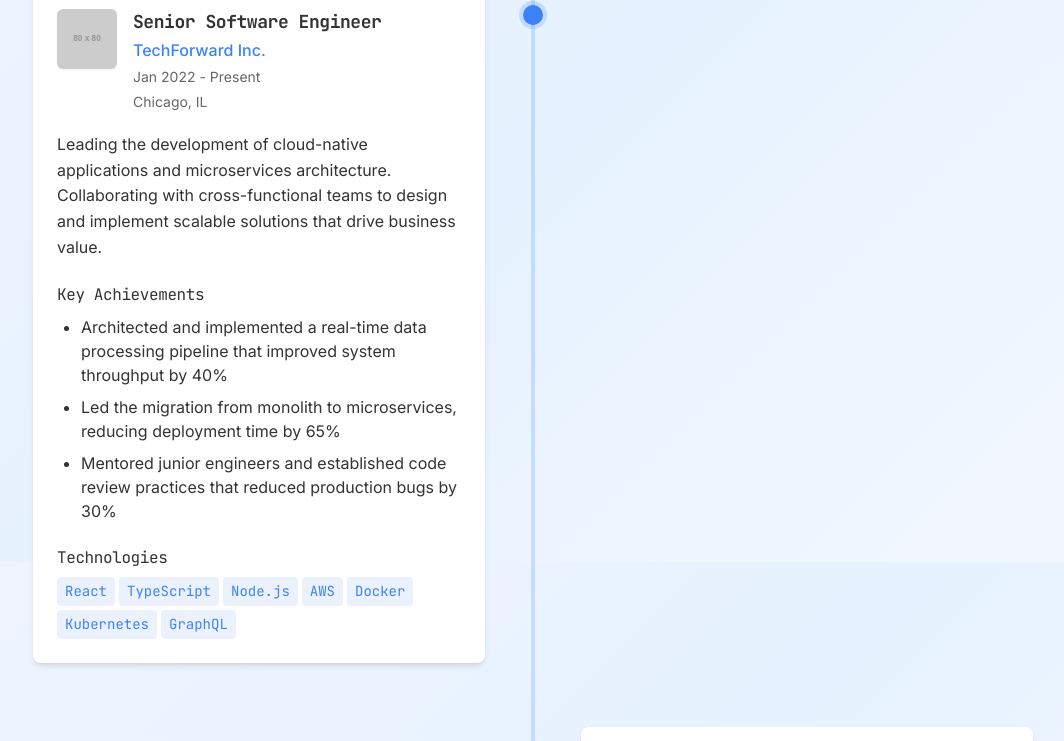
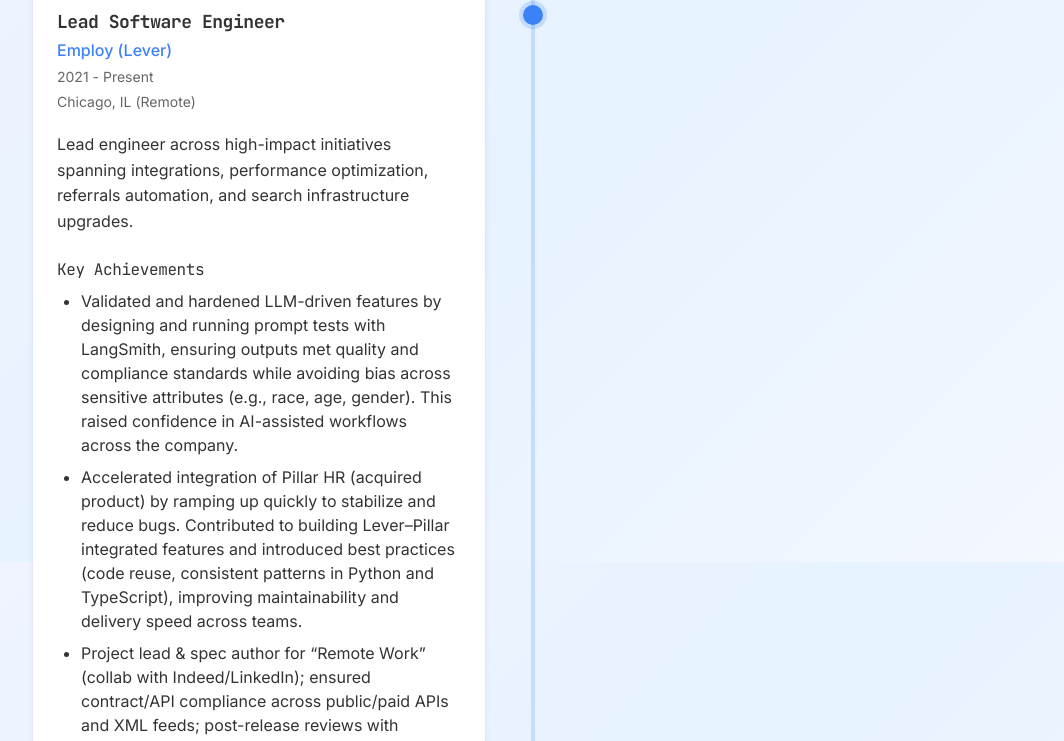
Before and after one commit to cjairm/cjairm.github.io, a React (Vite) app in the folder code/: page / in a window 1280 px wide. Shown: the part 1838-2579 px from the top of the page, without its empty margins (107-1171 px from the left). Built offline with nearby package versions, Linux system fonts and the light colour scheme.

Commit message:
Fix experience data

```diff
--- a/code/src/components/Experience/Experience.tsx
+++ b/code/src/components/Experience/Experience.tsx
@@ -1,86 +1,7 @@
-import React from 'react';
-import styles from './Experience.module.scss';
-
-// Define experience data directly in the component file
-interface ExperienceItem {
-  id: string;
-  company: string;
-  companyLogo?: string;
-  position: string;
-  location: string;
-  startDate: string; // Format: "MMM YYYY"
-  endDate: string | "Present";
-  description: string;
-  achievements: string[];
-  technologies: string[];
-}
-
-const experienceData: ExperienceItem[] = [
-  {
-    id: "exp-1",
-    company: "TechForward Inc.",
-    companyLogo: "https://via.placeholder.com/80",
-    position: "Senior Software Engineer",
-    location: "Chicago, IL",
-    startDate: "Jan 2022",
-    endDate: "Present",
-    description: "Leading the development of cloud-native applications and microservices architecture. Collaborating with cross-functional teams to design and implement scalable solutions that drive business value.",
-    achievements: [
-      "Architected and implemented a real-time data processing pipeline that improved system throughput by 40%",
-      "Led the migration from monolith to microservices, reducing deployment time by 65%",
-      "Mentored junior engineers and established code review practices that reduced production bugs by 30%"
-    ],
-    technologies: ["React", "TypeScript", "Node.js", "AWS", "Docker", "Kubernetes", "GraphQL"]
-  },
-  {
-    id: "exp-2",
-    company: "InnovateSoft Solutions",
-    companyLogo: "https://via.placeholder.com/80",
-    position: "Full Stack Developer",
-    location: "San Francisco, CA (Remote)",
-    startDate: "Mar 2020",
-    endDate: "Dec 2021",
-    description: "Developed and maintained full-stack web applications for enterprise clients. Implemented responsive UIs and RESTful APIs to support business operations and customer-facing products.",
-    achievements: [
-      "Built a customer portal that increased self-service resolution by 45%",
-      "Optimized database queries that reduced page load times by 60%",
-      "Implemented CI/CD pipeline that streamlined deployment processes"
-    ],
-    technologies: ["React", "Redux", "Node.js", "Express", "MongoDB", "Jest", "GitHub Actions"]
-  },
-  {
-    id: "exp-3",
-    company: "DataViz Technologies",
-    companyLogo: "https://via.placeholder.com/80",
-    position: "Frontend Developer",
-    location: "Austin, TX",
-    startDate: "Jun 2018",
-    endDate: "Feb 2020",
-    description: "Created interactive data visualization dashboards for financial services clients. Worked closely with UX designers and backend engineers to deliver intuitive interfaces for complex data analysis.",
-    achievements: [
-      "Developed interactive charts that increased user engagement by 35%",
-      "Reduced bundle size by 45% through code splitting and lazy loading",
-      "Implemented accessibility features that ensured WCAG 2.1 AA compliance"
-    ],
-    technologies: ["JavaScript", "D3.js", "Vue.js", "CSS3/SCSS", "Webpack", "Jest"]
-  },
-  {
-    id: "exp-4",
-    company: "WebStart Studio",
-    companyLogo: "https://via.placeholder.com/80",
-    position: "Junior Web Developer",
-    location: "Chicago, IL",
-    startDate: "Aug 2016",
-    endDate: "May 2018",
-    description: "Designed and developed responsive websites for small to medium-sized businesses. Collaborated with designers to translate mockups into functional websites.",
-    achievements: [
-      "Built and launched 20+ client websites with a 95% satisfaction rate",
-      "Implemented SEO best practices that improved client search rankings",
-      "Created reusable component library that accelerated development time"
-    ],
-    technologies: ["HTML5", "CSS3", "JavaScript", "jQuery", "PHP", "WordPress", "Bootstrap"]
-  }
-];
+import React from "react";
+import styles from "./Experience.module.scss";
+import { experienceData } from "./experienceData";
+import type { ExperienceItem } from "./experienceData";
 
 const Experience: React.FC = () => {
   return (
@@ -124,11 +45,16 @@
                 <div className={styles.achievementsContainer}>
                   <h4 className={styles.sectionTitle}>Key Achievements</h4>
                   <ul className={styles.achievementsList}>
-                    {experience.achievements.map((achievement: string, i: number) => (
-                      <li key={`${experience.id}-achievement-${i}`} className={styles.achievementItem}>
-                        {achievement}
-                      </li>
-                    ))}
+                    {experience.achievements.map(
+                      (achievement: string, i: number) => (
+                        <li
+                          key={`${experience.id}-achievement-${i}`}
+                          className={styles.achievementItem}
+                        >
+                          {achievement}
+                        </li>
+                      ),
+                    )}
                   </ul>
                 </div>
               )}
@@ -138,7 +64,10 @@
                   <h4 className={styles.sectionTitle}>Technologies</h4>
                   <div className={styles.techStack}>
                     {experience.technologies.map((tech: string, i: number) => (
-                      <span key={`${experience.id}-tech-${i}`} className={styles.techItem}>
+                      <span
+                        key={`${experience.id}-tech-${i}`}
+                        className={styles.techItem}
+                      >
                         {tech}
                       </span>
                     ))}
--- a/code/src/components/Experience/experienceData.ts
+++ b/code/src/components/Experience/experienceData.ts
@@ -4,7 +4,7 @@
   companyLogo?: string;
   position: string;
   location: string;
-  startDate: string; // Format: "MMM YYYY"
+  startDate: string;
   endDate: string | "Present";
   description: string;
   achievements: string[];
@@ -13,69 +13,148 @@
 
 export const experienceData: ExperienceItem[] = [
   {
-    id: "exp-1",
-    company: "TechForward Inc.",
-    companyLogo: "https://via.placeholder.com/80",
-    position: "Senior Software Engineer",
-    location: "Chicago, IL",
-    startDate: "Jan 2022",
+    id: "exp-employ",
+    company: "Employ (Lever)",
+    companyLogo: "",
+    position: "Lead Software Engineer",
+    location: "Chicago, IL (Remote)",
+    startDate: "2021",
     endDate: "Present",
-    description: "Leading the development of cloud-native applications and microservices architecture. Collaborating with cross-functional teams to design and implement scalable solutions that drive business value.",
+    description:
+      "Lead engineer across high-impact initiatives spanning integrations, performance optimization, referrals automation, and search infrastructure upgrades.",
     achievements: [
-      "Architected and implemented a real-time data processing pipeline that improved system throughput by 40%",
-      "Led the migration from monolith to microservices, reducing deployment time by 65%",
-      "Mentored junior engineers and established code review practices that reduced production bugs by 30%"
+      "Validated and hardened LLM-driven features by designing and running prompt tests with LangSmith, ensuring outputs met quality and compliance standards while avoiding bias across sensitive attributes (e.g., race, age, gender). This raised confidence in AI-assisted workflows across the company.",
+      "Accelerated integration of Pillar HR (acquired product) by ramping up quickly to stabilize and reduce bugs. Contributed to building Lever–Pillar integrated features and introduced best practices (code reuse, consistent patterns in Python and TypeScript), improving maintainability and delivery speed across teams.",
+      "Project lead & spec author for “Remote Work” (collab with Indeed/LinkedIn); ensured contract/API compliance across public/paid APIs and XML feeds; post-release reviews with LinkedIn; impacted ~250k daily applicants.",
+      "Drove major performance optimizations on internal Jobs page: cut payloads >75% for large accounts by removing duplication, async user loading, and loading only active postings; impacted 27k+ users.",
+      "Project lead (team of 4) and IC for “Referrals” (paid feature): automated referred-candidate workflows and delivered significant UX/UI improvements; impacted ~1.5M users.",
+      "Wrote and configured integration tests for “Bulk Imports,” raising developer confidence and catching regressions early.",
+      "Upgraded Elasticsearch 6.8 → OpenSearch 2.11: led reindex strategy/batch release, right-sized cluster for growth, added health monitors, refactored repo (callback → async, removed dead code), re-enabled integration tests; ~1.5M users impacted; ~35% cost reduction.",
+      "Converted 100+ CoffeeScript files to TypeScript, improving DX and reducing typing errors; positively affected 40+ devs.",
     ],
-    technologies: ["React", "TypeScript", "Node.js", "AWS", "Docker", "Kubernetes", "GraphQL"]
+    technologies: [
+      "TypeScript",
+      "CoffeeScript",
+      "Node.js",
+      "Kafka",
+      "Cypress",
+      "Elasticsearch",
+      "OpenSearch",
+      "AWS",
+      "MongoDB",
+      "DerbyJS",
+      "ShareDB",
+      "Figma",
+      "Kibana",
+      "OpenSearch Dashboards",
+      "Jira",
+      "Confluence",
+    ],
   },
   {
-    id: "exp-2",
-    company: "InnovateSoft Solutions",
-    companyLogo: "https://via.placeholder.com/80",
-    position: "Full Stack Developer",
-    location: "San Francisco, CA (Remote)",
-    startDate: "Mar 2020",
-    endDate: "Dec 2021",
-    description: "Developed and maintained full-stack web applications for enterprise clients. Implemented responsive UIs and RESTful APIs to support business operations and customer-facing products.",
+    id: "exp-hadamenu",
+    company: "Hada Menú",
+    companyLogo: "",
+    position: "Software Engineer & Cofounder",
+    location: "Mexico (Remote)",
+    startDate: "2019",
+    endDate: "Present",
+    description:
+      "Built a multilingual restaurant ordering platform with real-time kitchen screens, per-table carts, and auth APIs.",
     achievements: [
-      "Built a customer portal that increased self-service resolution by 45%",
-      "Optimized database queries that reduced page load times by 60%",
-      "Implemented CI/CD pipeline that streamlined deployment processes"
+      "Implemented authentication APIs and bilingual (EN/ES) UX with automatic locale detection.",
+      "Designed table-scoped carts enabling simultaneous orders from multiple devices.",
+      "Delivered real-time kitchen dashboards for instant order visibility.",
+      "Launched public demo to showcase end-to-end flow.",
     ],
-    technologies: ["React", "Redux", "Node.js", "Express", "MongoDB", "Jest", "GitHub Actions"]
+    technologies: [
+      "TypeScript",
+      "React",
+      "Laravel",
+      "PHP",
+      "Bash",
+      "Shared hosting",
+    ],
   },
   {
-    id: "exp-3",
-    company: "DataViz Technologies",
-    companyLogo: "https://via.placeholder.com/80",
-    position: "Frontend Developer",
-    location: "Austin, TX",
-    startDate: "Jun 2018",
-    endDate: "Feb 2020",
-    description: "Created interactive data visualization dashboards for financial services clients. Worked closely with UX designers and backend engineers to deliver intuitive interfaces for complex data analysis.",
+    id: "exp-bemusical-revsteer",
+    company: "BeMusical / RevSteer",
+    companyLogo: "",
+    position: "Full-Stack Engineer & Team Lead",
+    location: "San Francisco (Remote)",
+    startDate: "2017",
+    endDate: "2020",
+    description:
+      "Led full-stack development and team growth across two products; delivered payments, profiles, and AWS infra.",
     achievements: [
-      "Developed interactive charts that increased user engagement by 35%",
-      "Reduced bundle size by 45% through code splitting and lazy loading",
-      "Implemented accessibility features that ensured WCAG 2.1 AA compliance"
+      "Owned API + Frontend with ~1,600 monthly users.",
+      "Built automated AWS infrastructure tooling for scalability.",
+      "Implemented payouts/payments for musicians via Stripe API.",
+      "Scaled team from 1 → 10 engineers; shipped 5+ major features per product with direct code reviews.",
     ],
-    technologies: ["JavaScript", "D3.js", "Vue.js", "CSS3/SCSS", "Webpack", "Jest"]
+    technologies: [
+      "Django",
+      "PostgreSQL",
+      "React",
+      "Redux",
+      "Bootstrap",
+      "AWS",
+      "Stripe API",
+      "Twilio",
+      "Bash",
+      "Adobe XD",
+      "Dedicated servers",
+    ],
   },
   {
-    id: "exp-4",
-    company: "WebStart Studio",
-    companyLogo: "https://via.placeholder.com/80",
-    position: "Junior Web Developer",
-    location: "Chicago, IL",
-    startDate: "Aug 2016",
-    endDate: "May 2018",
-    description: "Designed and developed responsive websites for small to medium-sized businesses. Collaborated with designers to translate mockups into functional websites.",
+    id: "exp-domovolcanico",
+    company: "Domovolcanico",
+    companyLogo: "",
+    position: "Jr. Full-Stack Engineer",
+    location: "Puebla, Mexico (Hybrid)",
+    startDate: "2017",
+    endDate: "2017",
+    description:
+      "Supported dev tooling, CI practices, and maintenance for a portfolio of Laravel sites with significant traffic.",
     achievements: [
-      "Built and launched 20+ client websites with a 95% satisfaction rate",
-      "Implemented SEO best practices that improved client search rankings",
-      "Created reusable component library that accelerated development time"
+      "Set up and maintained a testing server; configured Git workflows for collaborative repos.",
+      "Maintained ~15 Laravel/Bootstrap/jQuery sites serving 10k+ users/month; improved release discipline.",
     ],
-    technologies: ["HTML5", "CSS3", "JavaScript", "jQuery", "PHP", "WordPress", "Bootstrap"]
-  }
+    technologies: [
+      "Laravel",
+      "Bootstrap",
+      "jQuery",
+      "AWS",
+      "DigitalOcean",
+      "MariaDB",
+      "Git",
+    ],
+  },
+  {
+    id: "exp-hadaelectronics",
+    company: "HadaElectronics.com",
+    companyLogo: "",
+    position: "Hardware Designer (Cofounder)",
+    location: "Puebla, Mexico (Hybrid)",
+    startDate: "2016",
+    endDate: "2018",
+    description:
+      "Delivered firmware and educational content for automation projects; built and maintained the company site.",
+    achievements: [
+      "Developed firmware for 10+ automation hardware projects.",
+      "Produced 10+ didactic videos with 30k+ total views covering electronics and digital design.",
+    ],
+    technologies: [
+      "Arduino",
+      "PIC",
+      "FPGA",
+      "Bluetooth",
+      "MQTT",
+      "Golang",
+      "HTMX",
+      "Bash",
+    ],
+  },
 ];
 
 export default experienceData;
--- a/code/src/components/Hero/heroData.ts
+++ b/code/src/components/Hero/heroData.ts
@@ -12,7 +12,7 @@
   title: "Engineer Driving Scalable & Innovative Solutions",
   credential:
     "Experienced in architecting and delivering systems that empower teams and elevate user experiences",
-  ctaText: "View Work",
-  ctaLink: "work",
+  ctaText: "View Experience",
+  ctaLink: "experience",
   profileImage: "/src/assets/me.jpg",
 };
```
